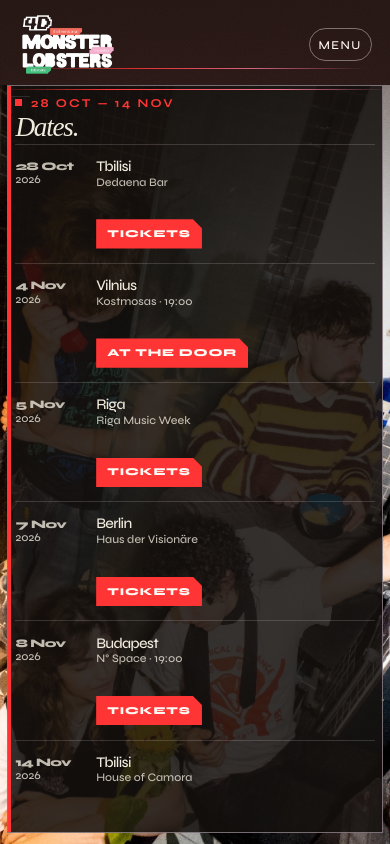
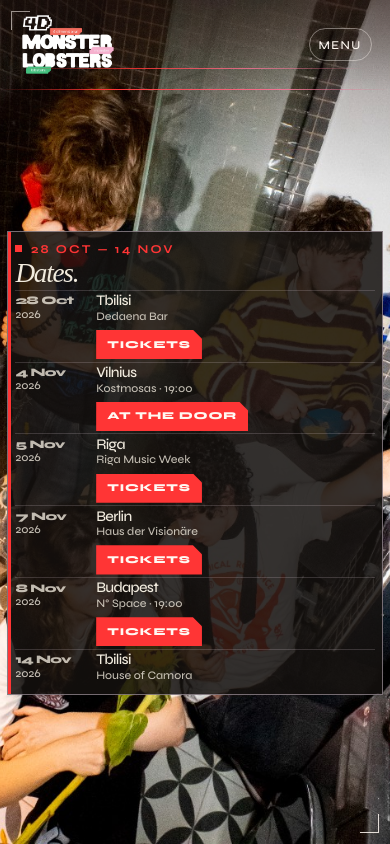
Before and after one commit to bekatev/monsterlobsters, a React (Vite) app: page / in a window 390 px wide. Shown: the top 844 px of the page. Built offline with nearby package versions, Linux system fonts and the light colour scheme; a web font is replaced by a local one.

Commit message:
Show the desktop tour dates on the dark field and center the phone frame.

```diff
--- a/src/index.css
+++ b/src/index.css
@@ -169,7 +169,7 @@ html[data-night="true"] .grain {
   inset: 0;
   z-index: 0;
   pointer-events: none;
-  background: #f1ebde;
+  background: #14110f;
 }
 
 .tour-still,
@@ -1168,6 +1168,7 @@ html[data-night="true"] .cursor-ring {
   .tour-stage {
     height: auto;
     min-height: 100svh;
+    align-items: center;
     padding: 6.6rem 2.6rem 1.1rem 2rem;
   }
   .tour-stage h1.section-title {
@@ -1406,12 +1407,15 @@ html[data-night="true"] .cursor-ring {
     bottom: 0;
   }
   .tour-stage {
-    display: block;
+    display: flex;
+    align-items: center;
+    justify-content: center;
     height: auto;
     min-height: 100svh;
     min-height: 100dvh;
     overflow: visible;
-    padding: 0;
+    padding: 5.6rem 0.65rem 1.2rem;
+    box-sizing: border-box;
   }
   .tour-plate {
     position: absolute;
@@ -1449,9 +1453,9 @@ html[data-night="true"] .cursor-ring {
     z-index: 3;
     display: flex;
     flex-direction: column;
-    width: auto;
-    min-height: calc(100dvh - 7.2rem);
-    margin: 6.3rem 0.65rem 0.65rem;
+    width: 100%;
+    min-height: 0;
+    margin: 0;
     padding: 0.7rem 0.65rem 0.4rem;
     background: rgba(20, 17, 15, 0.86);
     color: #f1ebde;
@@ -1462,15 +1466,15 @@ html[data-night="true"] .cursor-ring {
     flex: none;
   }
   .tour-list {
-    flex: 1;
+    flex: none;
     display: flex;
     flex-direction: column;
-    justify-content: space-between;
+    justify-content: flex-start;
     min-height: 0;
     margin-top: 0.35rem;
   }
   .tour-row {
-    flex: 1;
+    flex: none;
     grid-template-columns: max-content minmax(0, 1fr) auto;
     align-items: center;
     margin-top: 0;
@@ -1724,21 +1728,24 @@ html[data-night="true"] .cursor-ring {
     display: none;
   }
   .tour-stage {
-    display: block;
+    display: flex;
+    align-items: center;
+    justify-content: center;
     height: auto;
     min-height: 100svh;
     min-height: 100dvh;
     overflow: visible;
-    padding: 0;
+    padding: 6.2rem 1.2rem 1.4rem;
+    box-sizing: border-box;
   }
   .tour-layout {
     position: relative;
     z-index: 3;
     display: flex;
     flex-direction: column;
-    width: auto;
-    min-height: calc(100dvh - 8rem);
-    margin: 7rem 1.2rem 1rem;
+    width: min(100%, 40rem);
+    min-height: 0;
+    margin: 0;
     padding: 0.9rem 0.9rem 0.55rem;
     background: rgba(20, 17, 15, 0.86);
     color: #f1ebde;
@@ -1746,14 +1753,14 @@ html[data-night="true"] .cursor-ring {
     box-shadow: inset 3px 0 0 #ff3535;
   }
   .tour-list {
-    flex: 1;
+    flex: none;
     display: flex;
     flex-direction: column;
-    justify-content: space-between;
+    justify-content: flex-start;
     margin-top: 0.4rem;
   }
   .tour-row {
-    flex: 1 1 auto;
+    flex: none;
     grid-template-columns: 5.2rem minmax(0, 1fr) auto;
     min-width: 0;
   }
@@ -1772,9 +1779,12 @@ html[data-night="true"] .cursor-ring {
   .brand-logo {
     width: 6.2rem;
   }
+  .tour-stage {
+    padding: 6rem 0.45rem 0.9rem;
+  }
   .tour-layout {
-    margin: 5.3rem 0.45rem 0.45rem;
-    min-height: calc(100dvh - 6rem);
+    margin: 0;
+    min-height: 0;
     padding: 0.5rem 0.45rem 0.3rem;
   }
   .tour-row {
```
